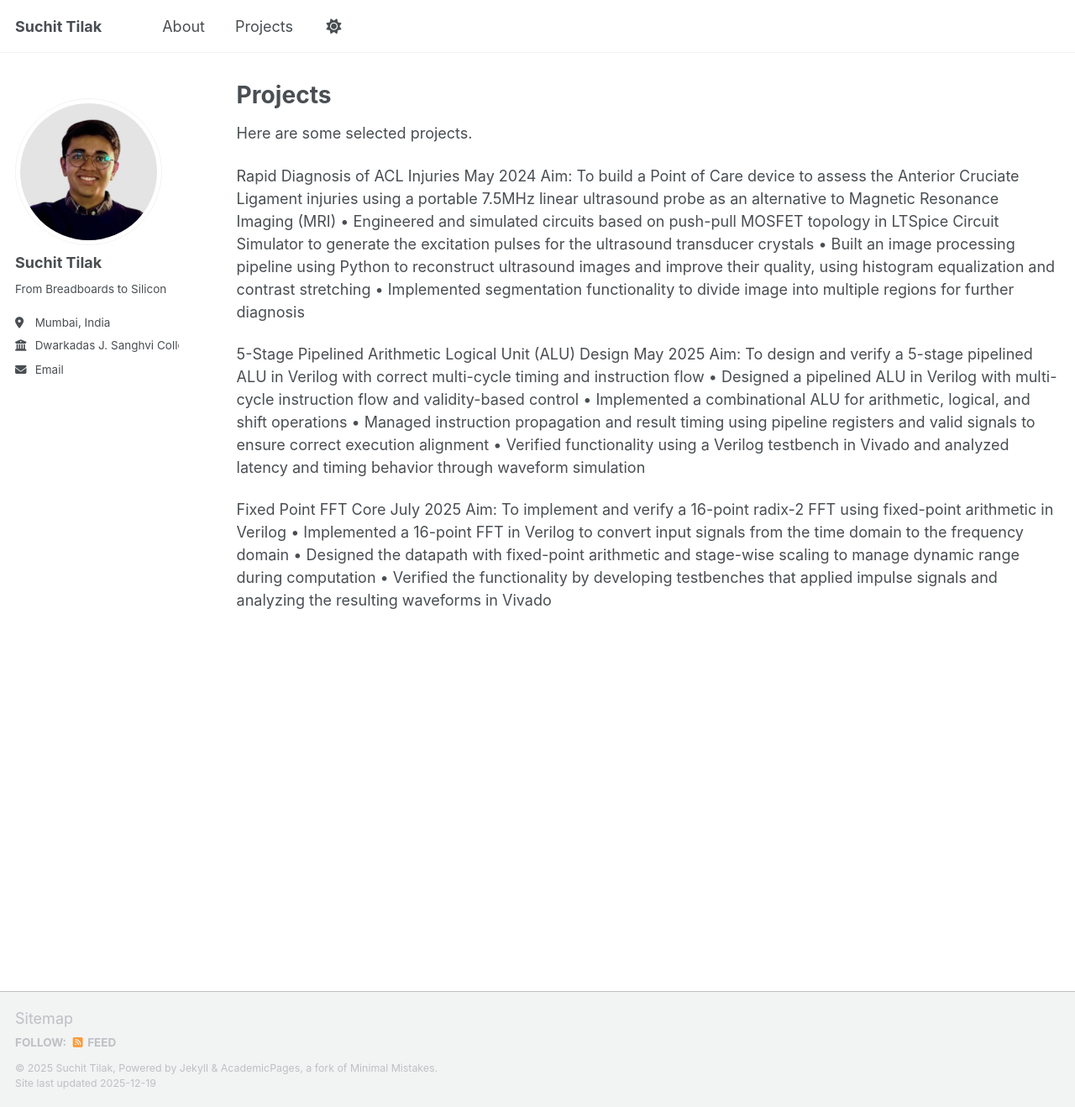
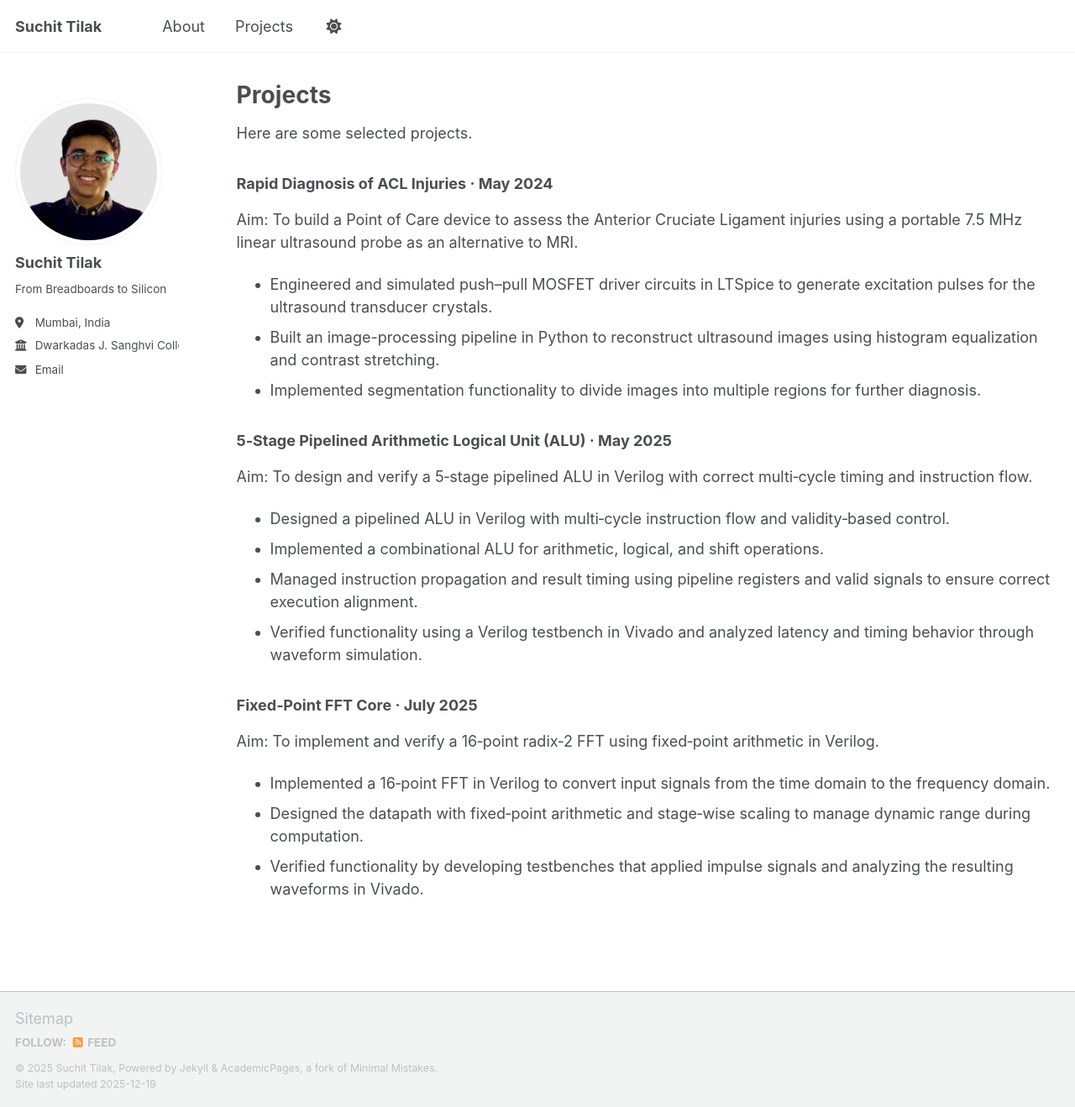
Before and after one commit to Suchit18/academicpages-draft, a Jekyll site: the page built from _pages/projects.md, in a window 1280 px wide and 1318 px high. Shown: the whole window at 84% size. Built offline with Jekyll 4.4.1, drawn with Linux system fonts in a browser that asks for light colours; a script bundle is joined from its source files by our own code; library files that are not in the unit come from our copies.

Commit message:
Update projects.md
fixed formatting

```diff
--- a/_pages/projects.md
+++ b/_pages/projects.md
@@ -4,24 +4,26 @@ title: "Projects"
 permalink: /projects/
 author_profile: true
 ---
-
 Here are some selected projects.
 
-Rapid Diagnosis of ACL Injuries                                                                                                                                                           May 2024
-Aim: To build a Point of Care device to assess the Anterior Cruciate Ligament injuries using a portable 7.5MHz linear ultrasound probe as an alternative to Magnetic Resonance Imaging (MRI)
-•	Engineered and simulated circuits based on push-pull MOSFET topology in LTSpice Circuit Simulator to generate the excitation pulses for the ultrasound transducer crystals
-•	Built an image processing pipeline using Python to reconstruct ultrasound images and improve their quality, using histogram equalization and contrast stretching
-•	Implemented segmentation functionality to divide image into multiple regions for further diagnosis
+### Rapid Diagnosis of ACL Injuries · May 2024
+Aim: To build a Point of Care device to assess the Anterior Cruciate Ligament injuries using a portable 7.5 MHz linear ultrasound probe as an alternative to MRI.
 
-5-Stage Pipelined Arithmetic Logical Unit (ALU) Design                                                                                                                    May 2025
-Aim: To design and verify a 5-stage pipelined ALU in Verilog with correct multi-cycle timing and instruction flow
-•	Designed a pipelined ALU in Verilog with multi-cycle instruction flow and validity-based control
-•	Implemented a combinational ALU for arithmetic, logical, and shift operations
-•	Managed instruction propagation and result timing using pipeline registers and valid signals to ensure correct execution alignment
-•	Verified functionality using a Verilog testbench in Vivado and analyzed latency and timing behavior through waveform simulation
+- Engineered and simulated push–pull MOSFET driver circuits in LTSpice to generate excitation pulses for the ultrasound transducer crystals.
+- Built an image-processing pipeline in Python to reconstruct ultrasound images using histogram equalization and contrast stretching.
+- Implemented segmentation functionality to divide images into multiple regions for further diagnosis.
 
-Fixed Point FFT Core                                                                                                                                                                                 July 2025
-Aim: To implement and verify a 16-point radix-2 FFT using fixed-point arithmetic in Verilog
-•	Implemented a 16-point FFT in Verilog to convert input signals from the time domain to the frequency domain
-•	Designed the datapath with fixed-point arithmetic and stage-wise scaling to manage dynamic range during computation
-•	Verified the functionality by developing testbenches that applied impulse signals and analyzing the resulting waveforms in Vivado
+### 5‑Stage Pipelined Arithmetic Logical Unit (ALU) · May 2025
+Aim: To design and verify a 5‑stage pipelined ALU in Verilog with correct multi‑cycle timing and instruction flow.
+
+- Designed a pipelined ALU in Verilog with multi‑cycle instruction flow and validity‑based control.
+- Implemented a combinational ALU for arithmetic, logical, and shift operations.
+- Managed instruction propagation and result timing using pipeline registers and valid signals to ensure correct execution alignment.
+- Verified functionality using a Verilog testbench in Vivado and analyzed latency and timing behavior through waveform simulation.
+
+### Fixed‑Point FFT Core · July 2025
+Aim: To implement and verify a 16‑point radix‑2 FFT using fixed‑point arithmetic in Verilog.
+
+- Implemented a 16‑point FFT in Verilog to convert input signals from the time domain to the frequency domain.
+- Designed the datapath with fixed‑point arithmetic and stage‑wise scaling to manage dynamic range during computation.
+- Verified functionality by developing testbenches that applied impulse signals and analyzing the resulting waveforms in Vivado.
```
